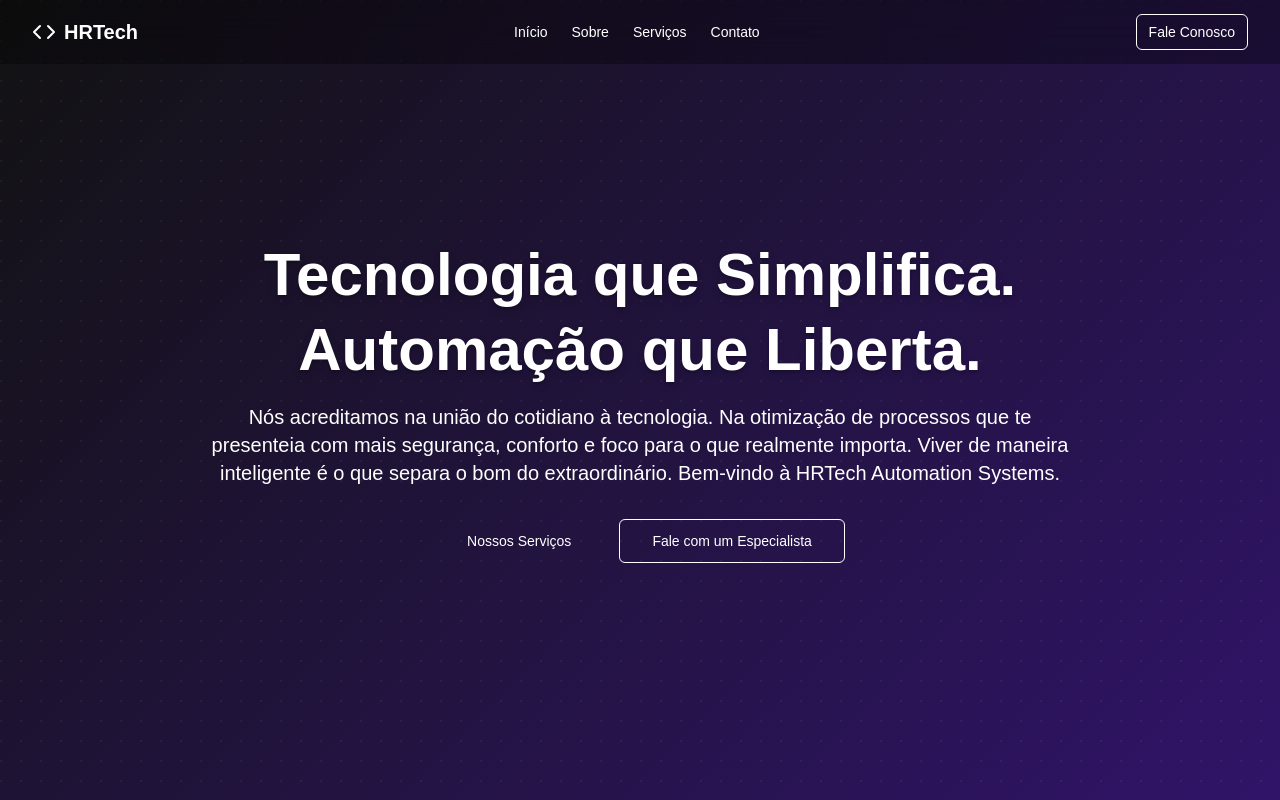
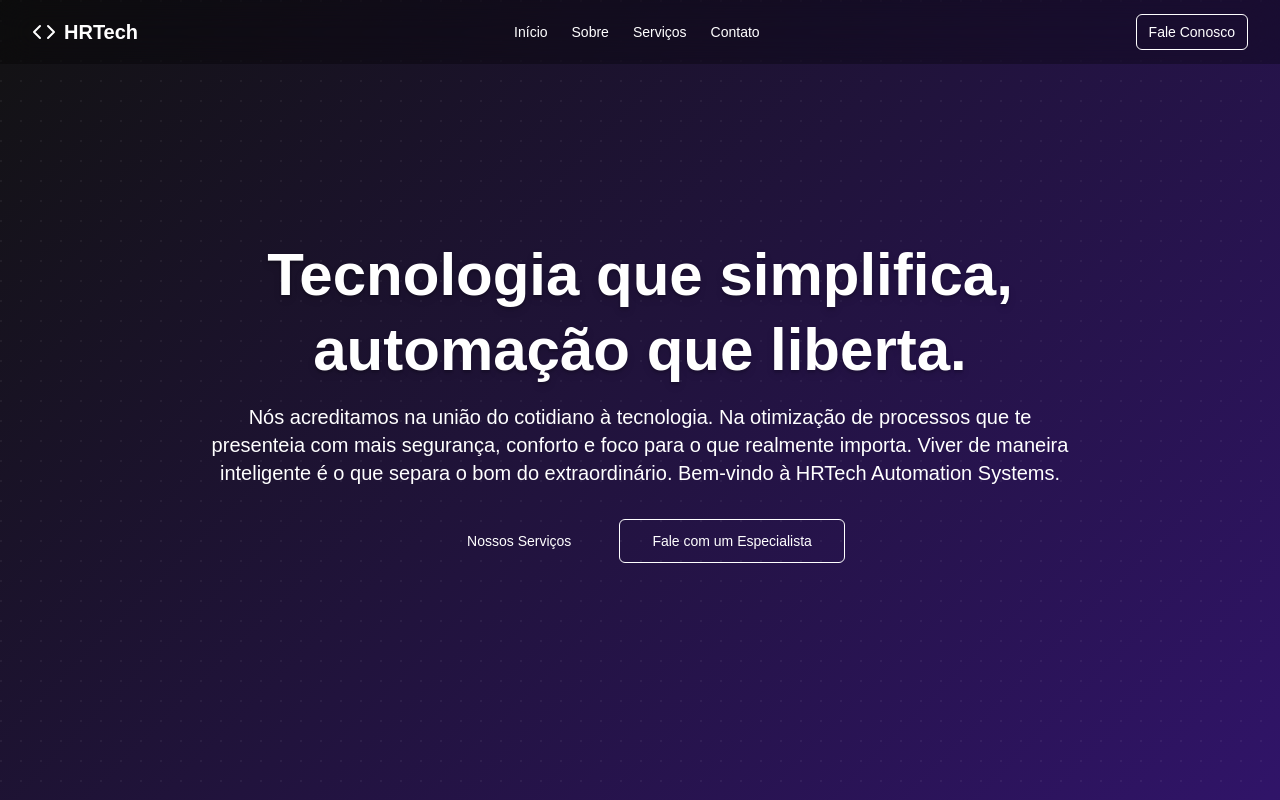
Before and after one commit to HenriqueRavazzi/hrtech-website, a Next.js app: page / in a window 1280 px wide. Shown: the top 800 px of the page. Built offline with nearby package versions, Linux system fonts and the light colour scheme.

Commit message:
fix: Corrige a capitalização da frase na seção Hero e remove comentário desnecessário na página inicial

```diff
--- a/app/components/sections/HeroSection.tsx
+++ b/app/components/sections/HeroSection.tsx
@@ -6,7 +6,7 @@ export function HeroSection() {
     <section className="relative w-full h-screen flex items-center justify-center text-light">
       <div className="container relative z-10 mx-auto max-w-4xl text-center px-4">
         <h1 className="text-4xl md:text-6xl font-bold leading-tight mb-4 text-shadow-lg">
-          Tecnologia que Simplifica. Automação que Liberta.
+          Tecnologia que simplifica, automação que liberta.
         </h1>
         <p className="text-lg md:text-xl text-light/80 mb-8">
           Nós acreditamos na união do cotidiano à tecnologia. Na otimização de processos que te presenteia com mais segurança, conforto e foco para o que realmente importa. Viver de maneira inteligente é o que separa o bom do extraordinário. Bem-vindo à HRTech Automation Systems.
--- a/app/page.tsx
+++ b/app/page.tsx
@@ -21,7 +21,6 @@ export default function HomePage() {
           <AboutSection />
         </AnimatedSection>
 
-        {/* Adicionando a CTA global antes do rodapé */}
         <AnimatedSection>
           <CtaSection />
         </AnimatedSection>
```
